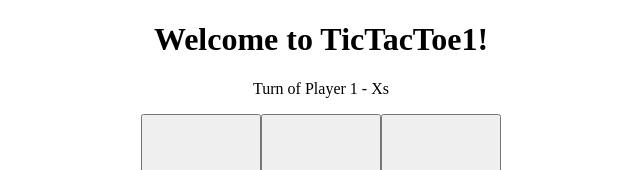
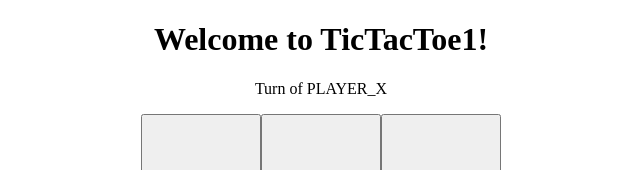
Before and after one commit to rdab/TicTacToe, an Angular app: page / in a window 1280 px wide. Shown: the top 170 px of the page, without its empty margins (319-959 px from the left). Built offline with nearby package versions, Linux system fonts and the light colour scheme.

Commit message:
Update header from service state

```diff
--- a/src/app/game/header/header.component.html
+++ b/src/app/game/header/header.component.html
@@ -1,3 +1,3 @@
 <p>
-  Turn of Player 1 - Xs
+  Turn of {{ (_stateService.stateSubject | async).turn }}
 </p>
--- a/src/app/game/header/header.component.ts
+++ b/src/app/game/header/header.component.ts
@@ -1,4 +1,5 @@
 import { Component, OnInit } from '@angular/core';
+import { StateService, State } from './../state.service'
 
 @Component({
   selector: 'app-header',
@@ -7,9 +8,12 @@ import { Component, OnInit } from '@angular/core';
 })
 export class HeaderComponent implements OnInit {
 
-  constructor() { }
+  private _stateService: StateService;
+
+  constructor(stateService: StateService) {
+    this._stateService = stateService;
+   }
 
   ngOnInit() {
   }
-
 }
```
